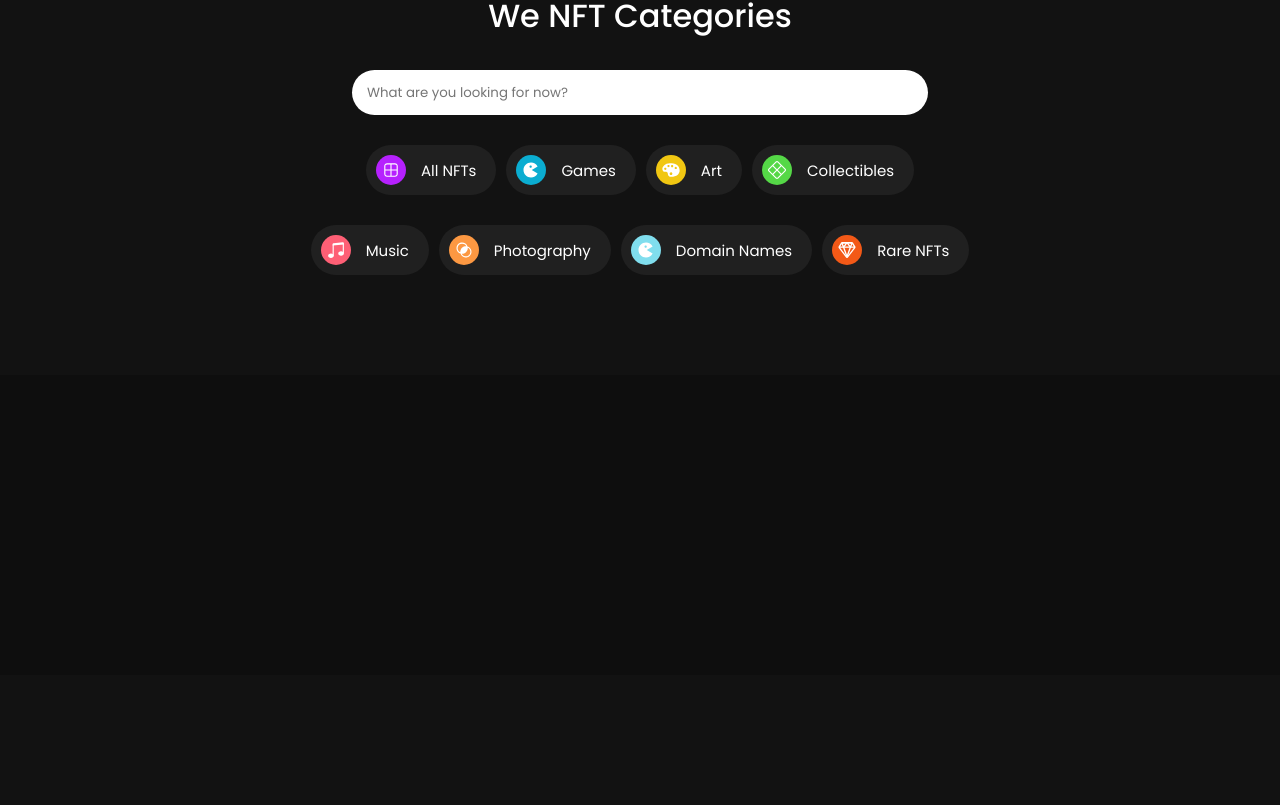
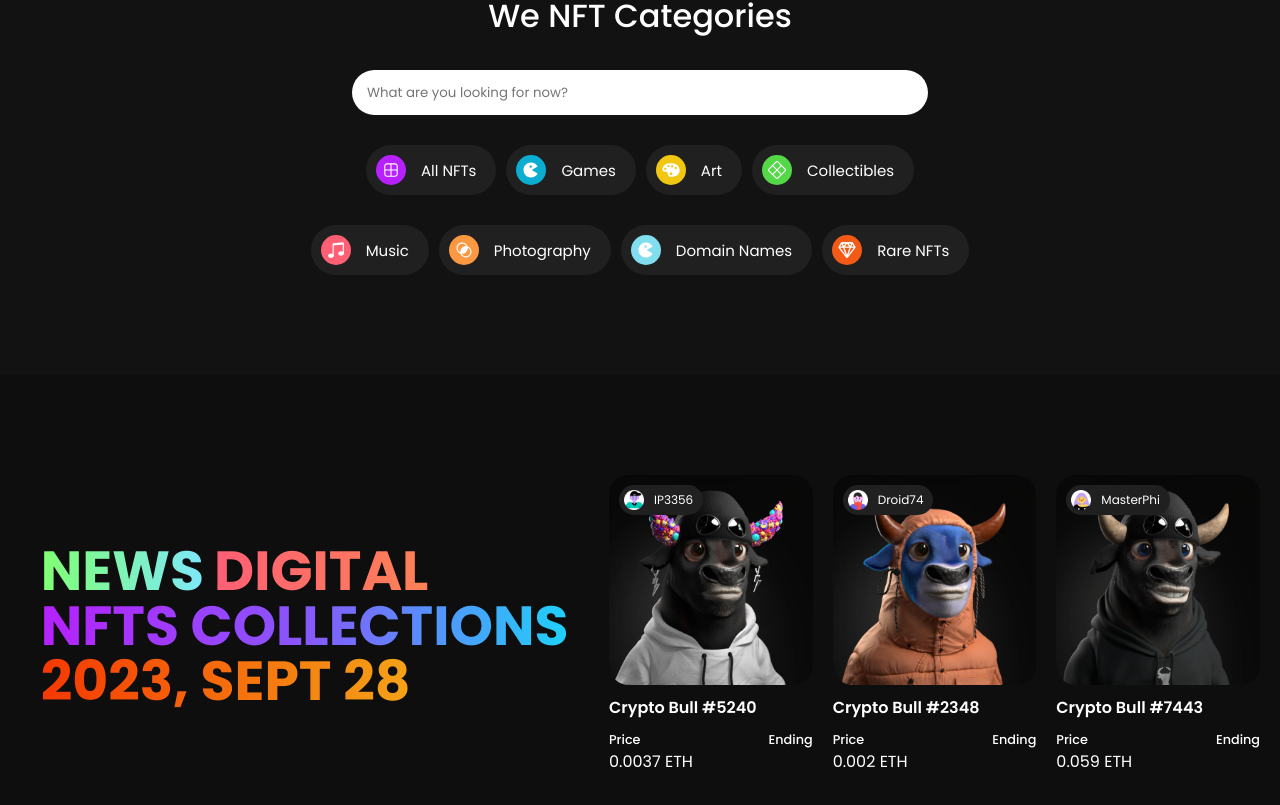
Before and after one commit to jojrms/landing-page-crypto-bull, a React (Create React App) app: page / in a window 1280 px wide. Shown: the part 1233-2038 px from the top of the page. Before the commit the page ends 1908 px from the top, so only its background shows below. Built offline with nearby package versions, Linux system fonts and the light colour scheme.

Commit message:
feat: Ending Collections component

```diff
--- a/src/components/languages/en.json
+++ b/src/components/languages/en.json
@@ -19,5 +19,11 @@
     "NFTCategories": {
         "Title": "We NFT Categories",
         "InputPlaceholder": "What are you looking for now?"
+    },
+    "Collections": {
+        "News": "News",
+        "Digital": "Digital",
+        "NFTsCollections": "NFTs Collections",
+        "A2023Sept28": "2023, Sept 28"
     }
 }
--- a/src/components/languages/pt.json
+++ b/src/components/languages/pt.json
@@ -19,6 +19,11 @@
     "NFTCategories": {
         "Title": "Nossa categoria de NFT's",
         "InputPlaceholder": "O que você está buscando agora?"
-
+    },
+    "Collections": {
+        "News": "Novas",
+        "Digital": "Digitais",
+        "NFTsCollections": "Coleções de NFTs",
+        "A2023Sept28": "2023, Set 28"
     }
 }
--- a/src/components/pages/Collections.jsx
+++ b/src/components/pages/Collections.jsx
@@ -3,16 +3,49 @@ import { LanguageContext } from '../../language.context.js';
 
 import {
     Background,
-    TextBackground
+    TextBackground,
+    NewsText,
+    DigitalText,
+    CollectionsText,
+    DataText,
+    NFTsImages
 } from '../styles/Collections.style.js';
+import NFTCard from './elements/NFTCard.jsx';
+
+import Bull1 from '../images/Collections/Bull1.jpg';
+import Bull2 from '../images/Collections/Bull2.jpg';
+import Bull3 from '../images/Collections/Bull3.jpg';
+
+import User1 from '../images/Collections/username1.png';
+import User2 from '../images/Collections/username2.png';
+import User3 from '../images/Collections/username3.png';
 
 export default function Collections(){
 
     const { translations, language, changeLanguage } = useContext(LanguageContext);
 
+    const CryptoBullList = [
+        {id: 5240, price: "0.0037", userPhoto: User1, username: "IP3356", imageUrl: Bull1},
+        {id: 2348, price: "0.002", userPhoto: User2, username: "Droid74", imageUrl: Bull2},
+        {id: 7443, price: "0.059", userPhoto: User3, username: "MasterPhi", imageUrl: Bull3},
+    ]
+
     return(
         <Background>
+            <TextBackground>
+                <NewsText>{translations.Collections.News}</NewsText>
+                <DigitalText>{translations.Collections.Digital}</DigitalText>
+                <CollectionsText>{translations.Collections.NFTsCollections}</CollectionsText>
+                <DataText>{translations.Collections.A2023Sept28}</DataText>
+            </TextBackground>
 
+            <NFTsImages>
+                {
+                    CryptoBullList.map( element => {
+                        return <NFTCard id={element.id} image={element.imageUrl} price={element.price} userPhoto={element.userPhoto} username={element.username}/>
+                    })
+                }
+            </NFTsImages>
         </Background>
     )
 }
--- a/src/components/styles/Collections.style.js
+++ b/src/components/styles/Collections.style.js
@@ -2,17 +2,71 @@ import styled from 'styled-components';
 
 export const Background = styled.section`
     width: 100%;
-    margin: auto;
     min-height: 100px;
     display: grid;
-    align-items: center;
-    justify-items: center;
+    grid-template-columns: 45% auto;
     padding: 100px 30px;
     gap: 30px;
     background-color: #0E0E0E;
+    overflow-x: hidden;
 `
 
 export const TextBackground = styled.div`
+    height: fit-content;
     display: grid;
-    grid-template-colums: auto;
+    grid-template-columns: min-content;
+    column-gap: 10px;
+    grid-template-areas:
+    "news digital"
+    "collections collections"
+    "data data";
+    font-size: 2.3rem;
+    line-height: 55px;
+    margin: auto;
 `
+
+export const NewsText = styled.h1`
+    grid-area: news;
+    background: linear-gradient(to right, #80FF72, #7EE8FA);
+    -webkit-background-clip: text;
+    -webkit-text-fill-color: transparent;
+    text-transform: uppercase;
+
+`
+export const DigitalText = styled.h1`
+    grid-area: digital;
+    background: linear-gradient(to right, #FE5F75, #FC9842);
+    -webkit-background-clip: text;
+    -webkit-text-fill-color: transparent;
+    text-transform: uppercase;
+`
+export const CollectionsText = styled.h1`
+    grid-area: collections;
+    background: linear-gradient(to right, #B621FE, #8857FC, #1FD1F9);
+    -webkit-background-clip: text;
+    -webkit-text-fill-color: transparent;
+    text-transform: uppercase;
+`
+export const DataText = styled.h1`
+    grid-area: data;
+    background: linear-gradient(to right, #F53803, #F5D020);
+    -webkit-background-clip: text;
+    -webkit-text-fill-color: transparent;
+    text-transform: uppercase;
+`
+
+export const NFTsImages = styled.div`
+    width: initial;
+    margin-left: auto;
+    margin-right: -30px;
+    height: 300px;
+    display: grid;
+    grid-template-columns: repeat(3,  minmax(200px, 250px));
+    gap: 20px;
+    overflow-x: scroll;
+    padding-right: 20px;
+
+    &::-webkit-scrollbar{
+        display: none;
+    }
+`
```
